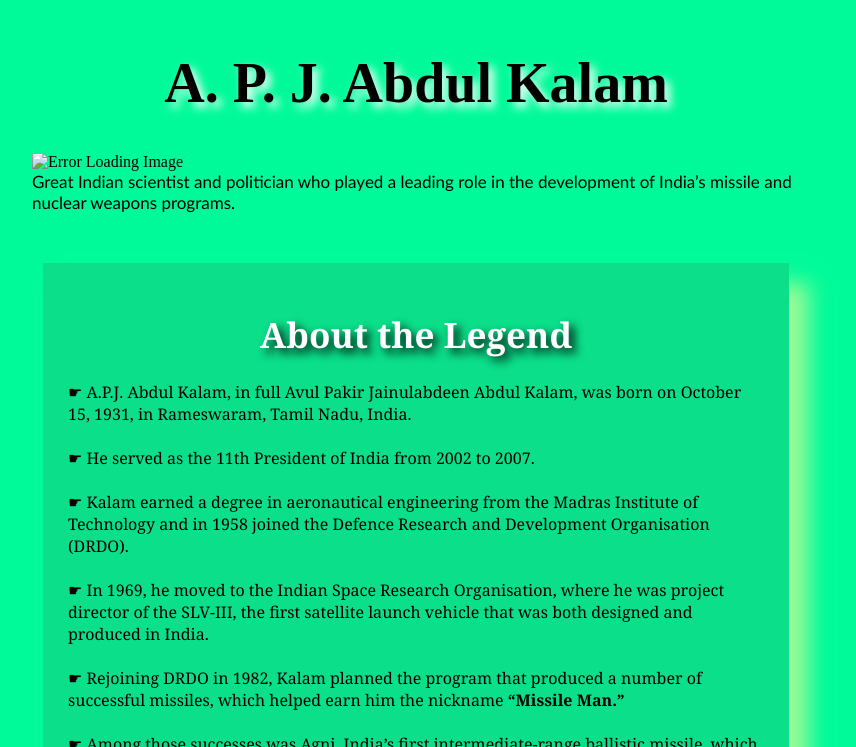
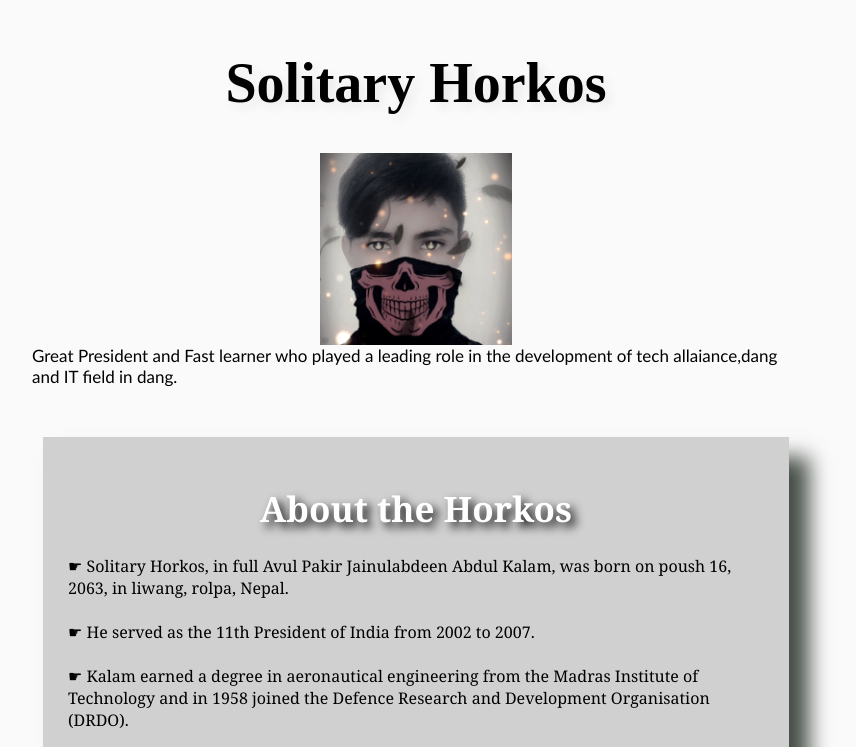
Before and after one commit to solitaryhorkos/TechAlliance, a plain HTML site: page Project 1/index.html in a window 1280 px wide. Shown: the part 205-952 px from the top of the page, without its empty margins (224-1080 px from the left). Drawn offline with Linux system fonts and the light colour scheme.

Commit message:
project 1 changed

```diff
--- a/Project 1/index.html
+++ b/Project 1/index.html
@@ -4,7 +4,7 @@
 <head>
     <meta charset="UTF-8">
     <meta name="viewport" content="width=device-width, initial-scale=1.0">
-    <title>A. P. J. Abdul Kalam Tribute</title>
+    <title>Solitary Horkos</title>
     <!-- Link to the external CSS file -->
     <link rel="stylesheet" href="styles.css">
 </head>
@@ -14,21 +14,21 @@
 
         <!-- Title of the page -->
         <h1 id="title">
-            A. P. J. Abdul Kalam
+            Solitary Horkos
         </h1>
 
         <div id="img">
 
             <!--Image of the Tribute Person-->
-            <img src="APJ Kalam.png"
+            <img src="image/logo.png"
                  id="image"
                  alt="Error Loading Image">
             <small id="caption">
-                Great Indian scientist and
-                politician who played a leading
-                role in the development of India’s
-                missile and nuclear weapons
-                programs.
+                Great President and
+                Fast learner who played a leading
+                role in the development of tech
+                allaiance,dang and
+                IT field in dang.
             </small>
         </div>
 
@@ -37,13 +37,13 @@
             <!--Achievements and other
                 details of the person-->
             <h1 class="title-APJ">
-                About the Legend
+                About the Horkos
             </h1>
             <p>
-                ☛ A.P.J. Abdul Kalam, in full
+                ☛ Solitary Horkos, in full
                 Avul Pakir Jainulabdeen Abdul Kalam,
-                was born on October 15, 1931, in
-                Rameswaram, Tamil Nadu, India.<br><br>
+                was born on poush 16, 2063, in
+                liwang, rolpa, Nepal.<br><br>
                 ☛ He served as the 11th President
                 of India from 2002 to 2007.<br><br>
                 ☛ Kalam earned a degree in
--- a/Project 1/styles.css
+++ b/Project 1/styles.css
@@ -1,20 +1,21 @@
 /* Styling the body element like body color and margin */
 body {
-    background-color: #00FA9A;
+    background-color: #fafafa;
     margin: 20%;
 }
 
 /* Styling the Title and giving shadow to the title */
 #title {
     text-align: center;
-    text-shadow: 5px 5px 10px white;
+    text-shadow: 5px 5px 10px #eaeaea;
     font-size: 7vh;
 }
 
 /* Setting width and display type of image */
 img {
-    display: inline-block;
-    width: 100%;
+    display: block;
+    margin: 0 auto;
+    width: 25%;
 }
 
 /* Setting font color and font size of the image-caption */
@@ -26,8 +27,8 @@
 
 /* Styling the content of the page like padding, font-size, font color etc. */
 div#tribute-data {
-    background-color: rgba(46, 139, 87, 0.25);
-    box-shadow: 20px 20px 20px #98FB98;
+    background-color: rgba(81, 81, 81, 0.25);
+    box-shadow: 20px 20px 20px #464d46;
     font-family: Georgia;
     padding: 25px 25px;
     margin: 11px;
```
Also changed, not shown: Project 1/Image/logo.png (added).
